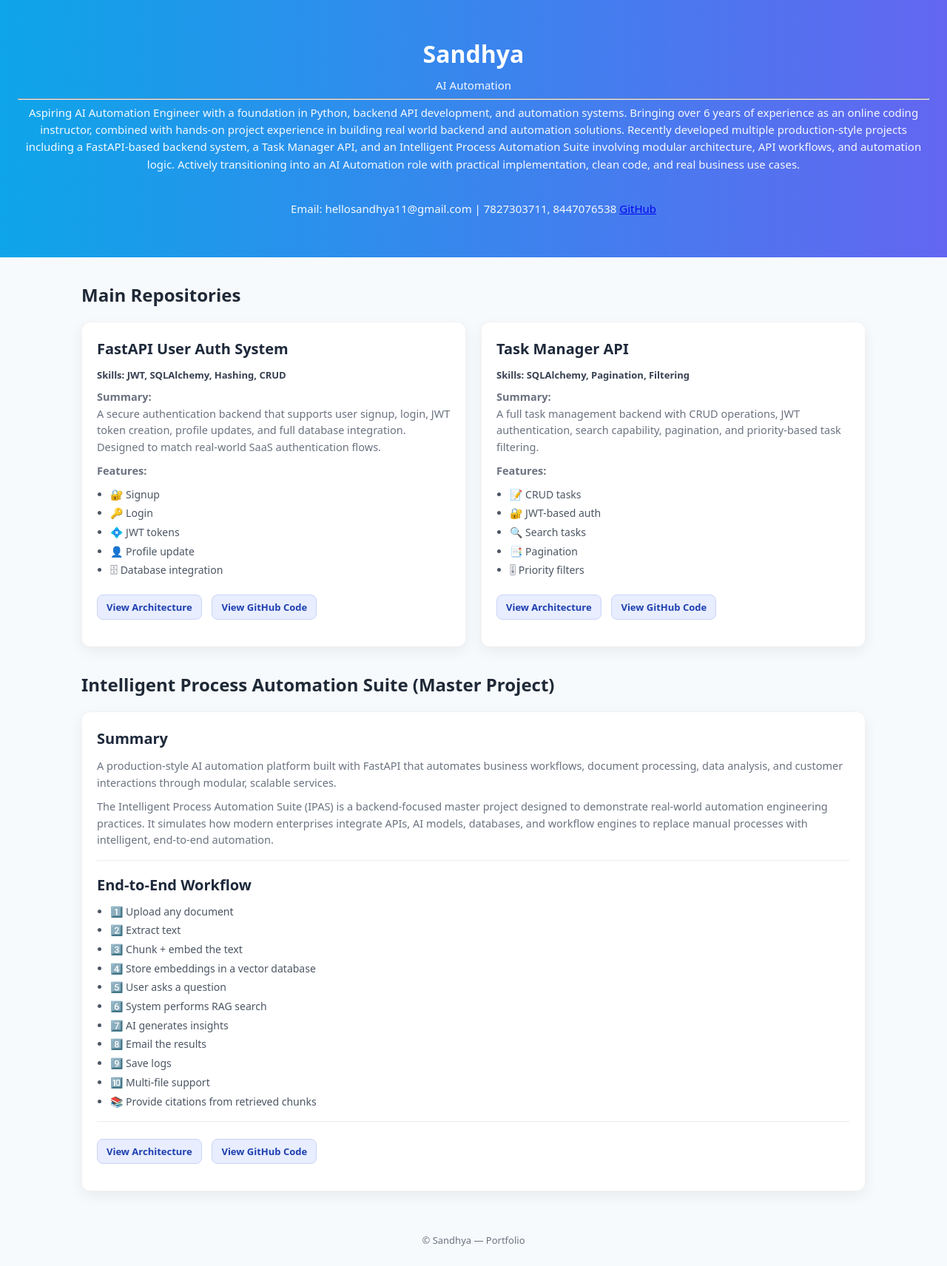
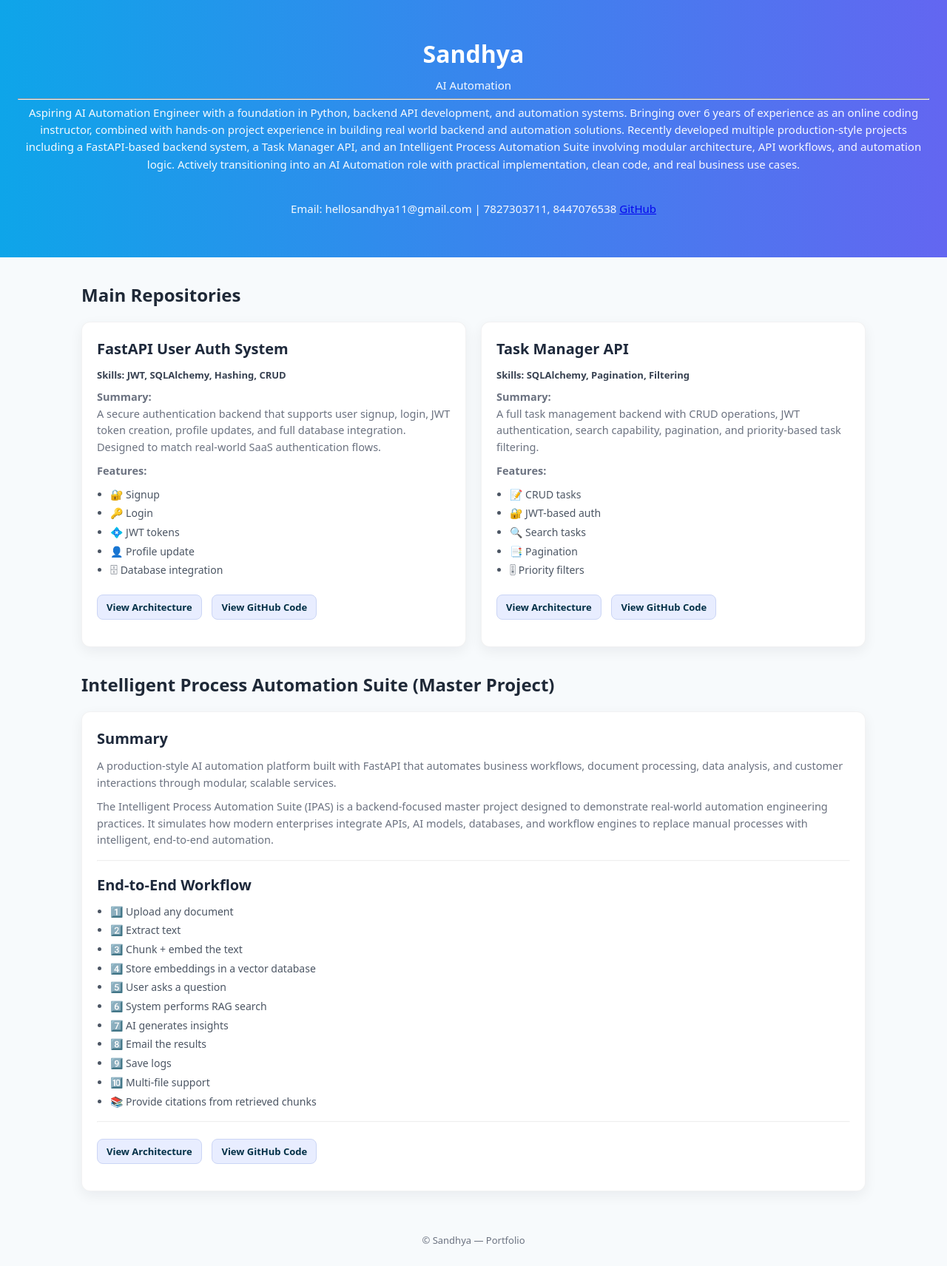
Before and after one commit to sandhya-log/portfolio, a Jekyll site: the page built from index.html, in a window 1280 px wide. Shown: the whole page at 74% size. Built offline with Jekyll 4.4.1, drawn with Linux system fonts in a browser that asks for light colours.

Commit message:
accent changes

```diff
--- a/assets/style.css
+++ b/assets/style.css
@@ -235,7 +235,7 @@ body{
 .card a{
   display:inline-block;
   background:#e8edff;
-  color:#1e40af;
+  color:#023047;
   padding:6px 12px;
   font-size:13px;
   font-weight:600;
```
